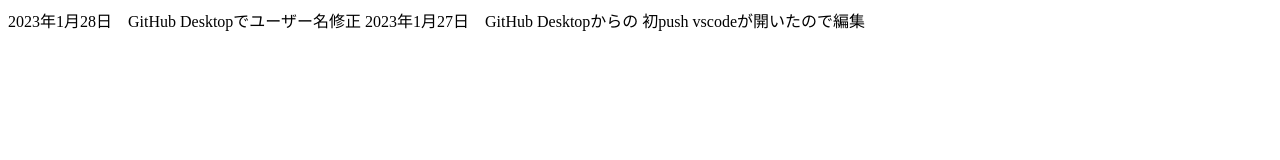
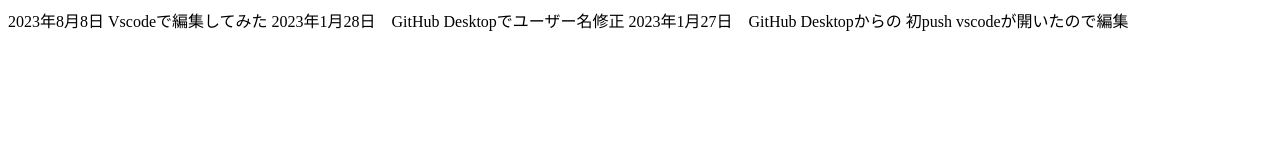
Before and after one commit to webimagemo/test, a plain HTML site: page index.html in a window 1280 px wide. Drawn offline with Linux system fonts and the light colour scheme.

Commit message:
VScode＋GitHubDesktop

```diff
--- a/index.html
+++ b/index.html
@@ -6,6 +6,7 @@
   <title>Document</title>
 </head>
 <body>
+2023年8月8日 Vscodeで編集してみた
 2023年1月28日　GitHub Desktopでユーザー名修正
 2023年1月27日　GitHub Desktopからの 初push
 vscodeが開いたので編集
```
